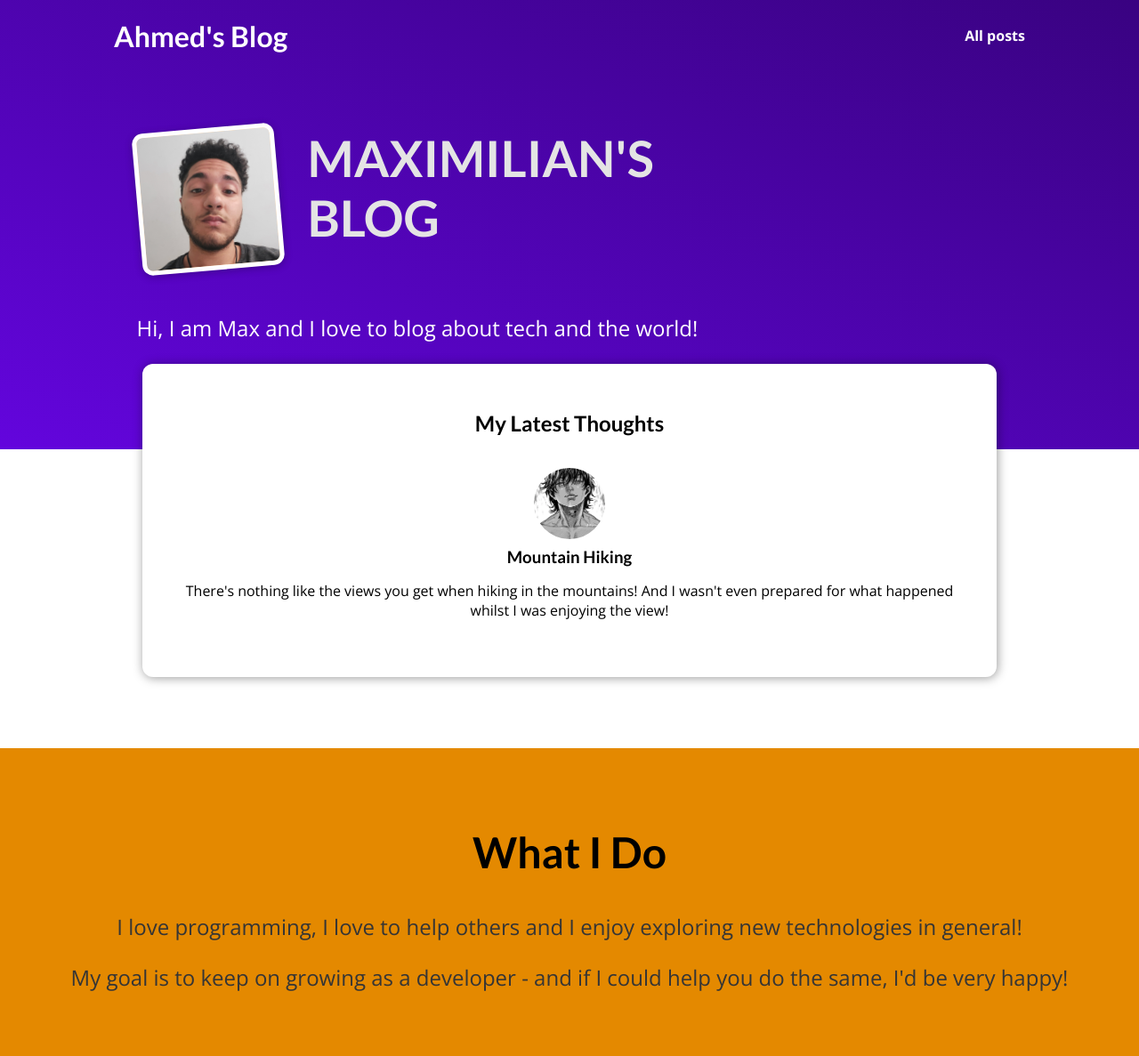
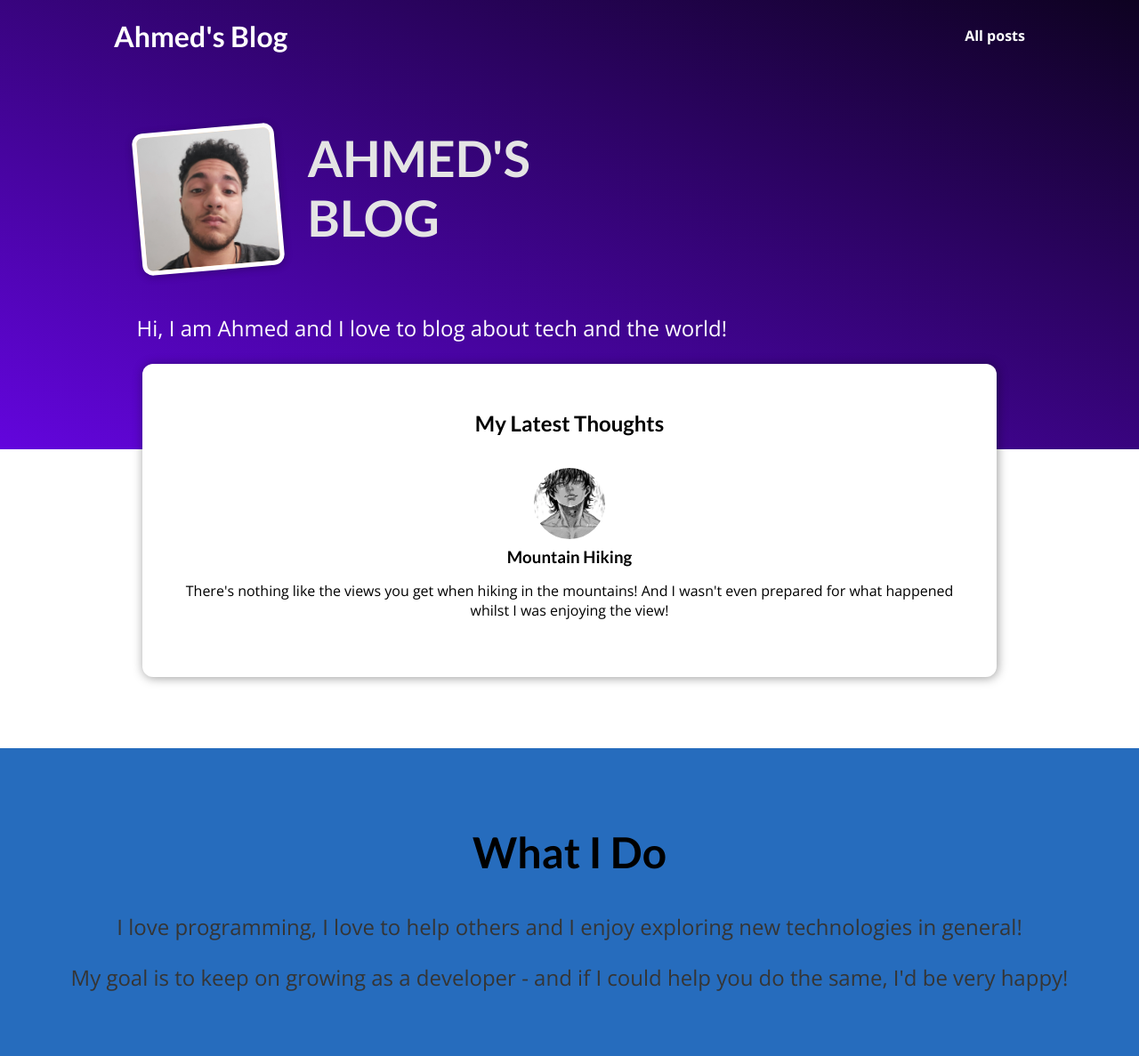
Before and after one commit to ahmedserag12/my_site, a Django app: page / in a window 1280 px wide. Shown: the whole page at 89% size. Run offline with Django 5.2, Linux system fonts and the light colour scheme.

Commit message:
linking the pages and changing the colors

```diff
--- a/blog/static/blog/index.css
+++ b/blog/static/blog/index.css
@@ -1,5 +1,5 @@
 #welcome {
-    background: linear-gradient(to right top, #6305dd, #390281);
+    background: linear-gradient(to right top, #6305dd, #0e0221);
     padding: 6rem 12%;
 }
 
@@ -61,7 +61,7 @@
 #about {
     text-align: center;
     padding: 3rem;
-    background-color: #e48900;
+    background-color: #266cbd;
     margin-top: 5rem;
 }
 
--- a/blog/static/blog/post.css
+++ b/blog/static/blog/post.css
@@ -15,7 +15,7 @@
 .post a:hover,
 .post a:active {
     transform: scale(1.1);
-    background-color: #390281;
+    background-color: #6305dd;
     color: white;
 }
 
@@ -39,5 +39,5 @@
 
 .post:hover time,
 .post:active time {
-    color: white;
+    color: rgba(19, 47, 187, 0.93);
 }
--- a/blog/templates/blog/includes/post.html
+++ b/blog/templates/blog/includes/post.html
@@ -2,7 +2,7 @@
 
 <li>
     <article class="post">
-        <a href="{% url "post-detail-page" "the-mountains" %}">
+        <a href="{% url "post-detail-page" slug="the-mountains" %}">
             <img src="{% static "blog/images/baki.png" %}" alt="Mountain Hiking"
             />
             <div class="post__content">
--- a/blog/templates/blog/index.html
+++ b/blog/templates/blog/index.html
@@ -14,9 +14,9 @@
     <section id="welcome">
         <header>
             <img src="{% static "blog/images/Ahmed3.jpg" %}" alt="Max - The Author Of This Blog"/>
-            <h2>MAXIMILIAN'S BLOG</h2>
+            <h2>AHMED'S BLOG</h2>
         </header>
-        <p>Hi, I am Max and I love to blog about tech and the world!</p>
+        <p>Hi, I am Ahmed and I love to blog about tech and the world!</p>
     </section>
 
     <section id="latest-posts">
@@ -24,6 +24,7 @@
 
         <ul>
             {% include "blog/includes/post.html" %}
+
         </ul>
     </section>
 
--- a/templates/base.html
+++ b/templates/base.html
@@ -10,9 +10,9 @@
 </head>
 <body>
 <header id="main-navigation">
-    <h1><a href="">Ahmed's Blog</a></h1>
+    <h1><a href="{% url "starting_page" %}">Ahmed's Blog</a></h1>
     <nav>
-        <a href=""> All posts</a>
+        <a href="{% url "posts-page" %}"> All posts</a>
     </nav>
 </header>
 {% block content %}
```
